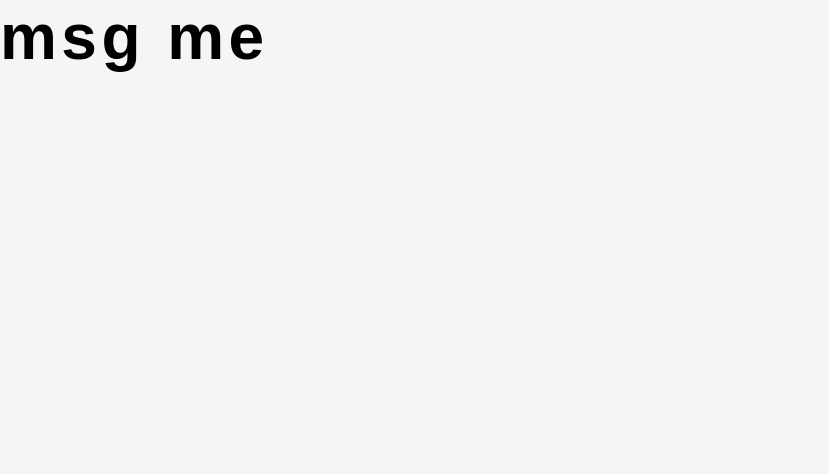
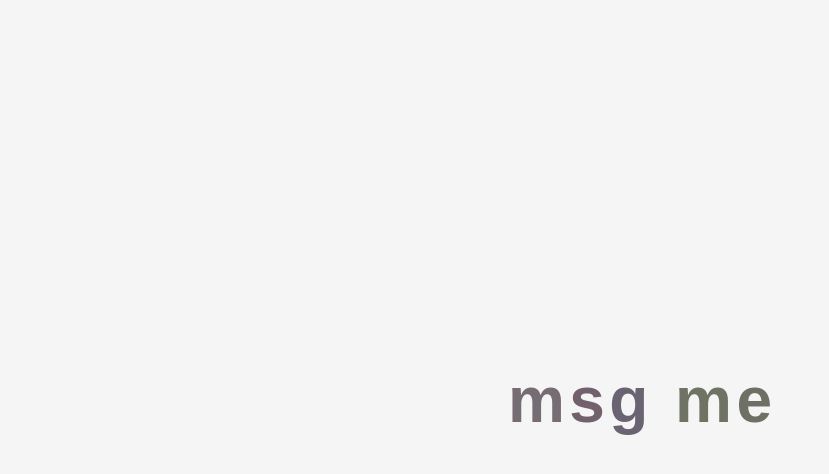
Before and after one commit to BuildWithCloud/hi, a plain HTML site: page index.html in a window 1280 px wide. Shown: the whole page, without its empty margins (0-829 px from the left). Drawn offline with Linux system fonts and the light colour scheme.

Commit message:
Update index.html

```diff
--- a/index.html
+++ b/index.html
@@ -15,8 +15,8 @@
     }
     body {
       display: flex;
-      justify-content: centre;
-      align-items: centre;
+      justify-content: center;
+      align-items: center;
       height: 100vh;
       margin: 0;
       background: #f5f5f5;
@@ -26,12 +26,12 @@
       font-size: 4rem;
       font-weight: bold;
     }
-    .m1 { colour: var(--colour-m1); }
-    .s  { colour: var(--colour-s);  }
-    .g  { colour: var(--colour-g);  }
-    .space { colour: var(--colour-space); }
-    .m2 { colour: var(--colour-m2); }
-    .e  { colour: var(--colour-e);  }
+    .m1 { color: var(--colour-m1); }
+    .s  { color: var(--colour-s);  }
+    .g  { color: var(--colour-g);  }
+    .space { color: var(--colour-space); }
+    .m2 { color: var(--colour-m2); }
+    .e  { color: var(--colour-e);  }
   </style>
 </head>
 <body>
```
